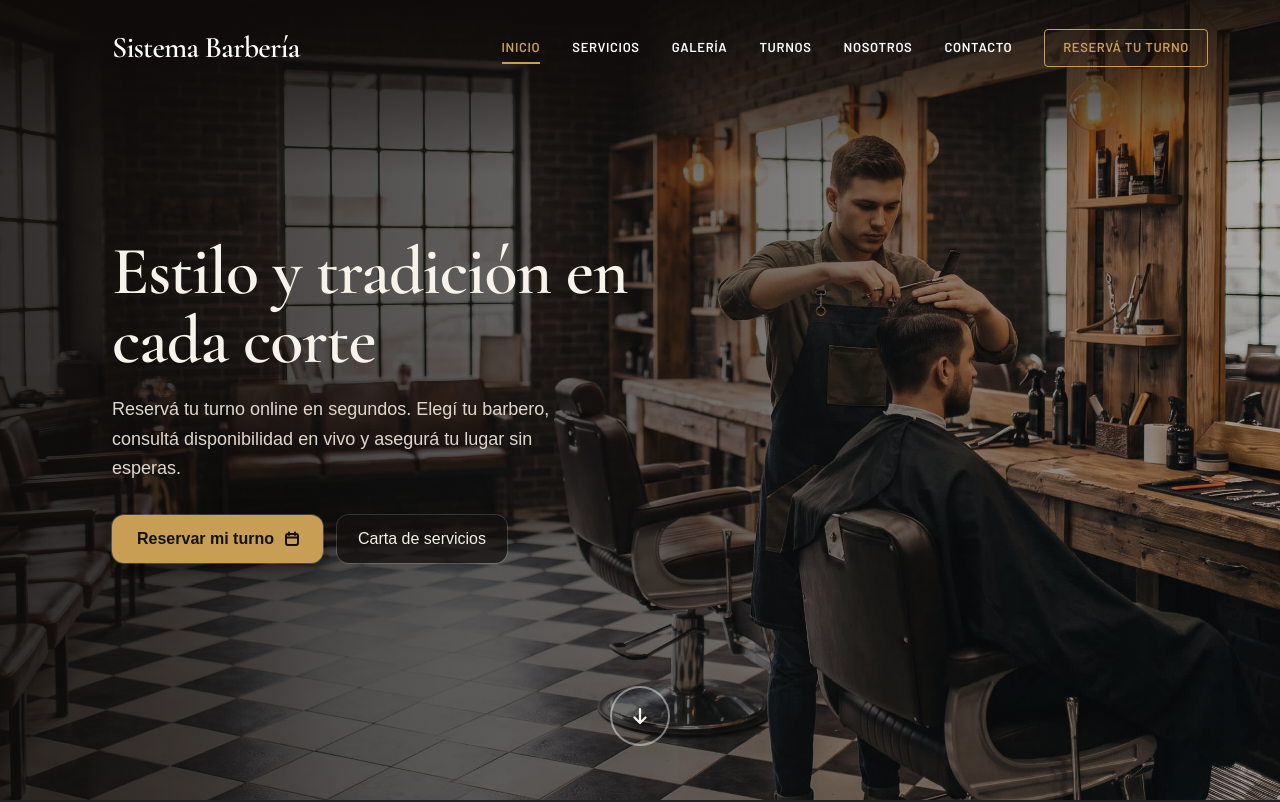
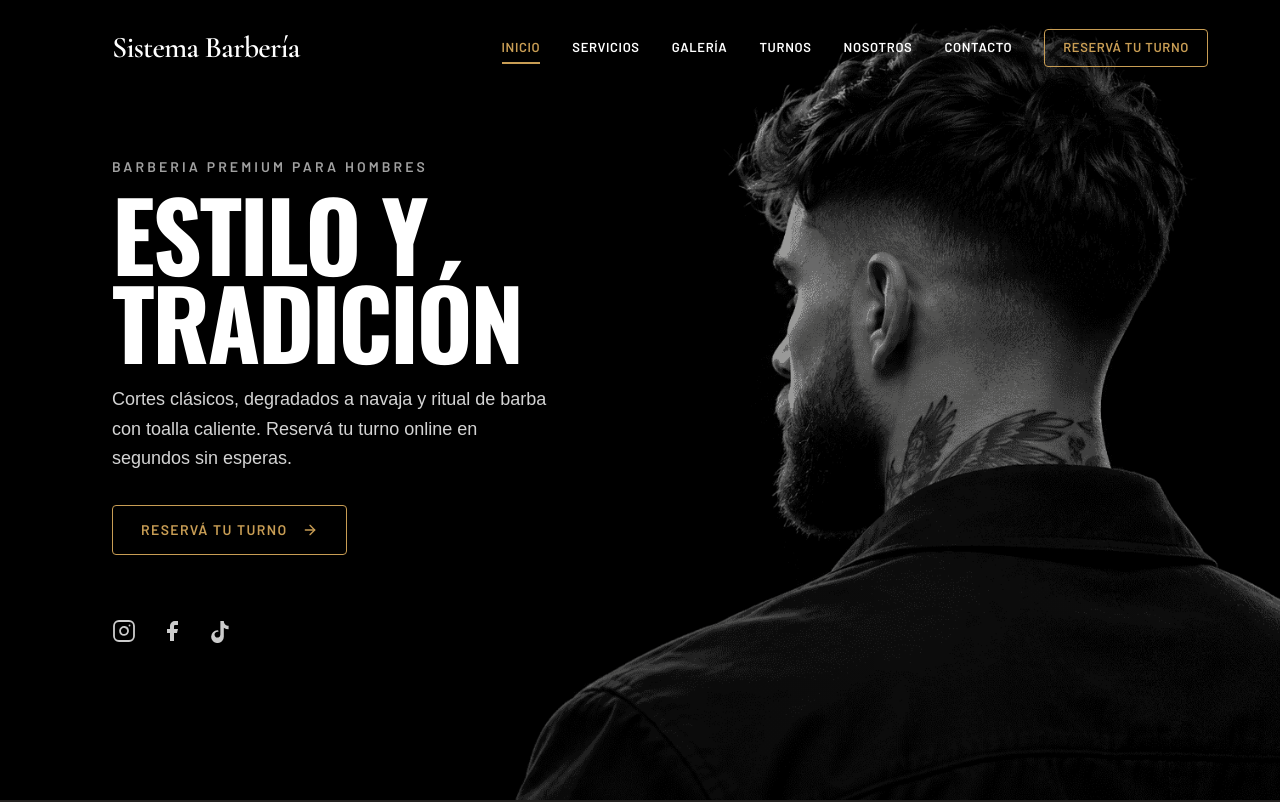
Before and after one commit to lauvis11/sistema-barberias, a Next.js app: page / in a window 1280 px wide. Shown: the top 802 px of the page. Built offline with nearby package versions, Linux system fonts and the light colour scheme.

Commit message:
style: rediseñando el hero

```diff
--- a/src/components/hero.tsx
+++ b/src/components/hero.tsx
@@ -1,118 +1,165 @@
 import Image from "next/image";
-import { Cormorant_Garamond } from "next/font/google";
+import { Oswald } from "next/font/google";
 import { siteConfig } from "@/config/site.config";
 
-const cormorant = Cormorant_Garamond({
+const oswald = Oswald({
   subsets: ["latin"],
-  weight: ["600", "700"],
+  weight: ["700"],
   display: "swap",
 });
 
+function IconoRedSocial({ red }: { red: string }) {
+  if (red === "facebook") {
+    return (
+      <svg
+        viewBox="0 0 24 24"
+        fill="currentColor"
+        aria-hidden="true"
+        className="h-6 w-6"
+      >
+        <path d="M18 2h-3a5 5 0 0 0-5 5v3H7v4h3v8h4v-8h3l1-4h-4V7a1 1 0 0 1 1-1h3z" />
+      </svg>
+    );
+  }
+
+  if (red === "tiktok") {
+    return (
+      <svg
+        viewBox="0 0 24 24"
+        fill="currentColor"
+        aria-hidden="true"
+        className="h-6 w-6"
+      >
+        <path d="M19.59 6.69a4.83 4.83 0 0 1-3.77-4.25V2h-3.45v13.67a2.89 2.89 0 0 1-5.2 1.74 2.89 2.89 0 0 1 2.31-4.64c.3 0 .58.05.85.13V11.4a6.34 6.34 0 0 0-.85-.06 6.34 6.34 0 0 0-6.34 6.34 6.34 6.34 0 0 0 6.34 6.34 6.34 6.34 0 0 0 6.34-6.34V8.71a8.2 8.2 0 0 0 4.77 1.52v-3.4a4.84 4.84 0 0 1-1-.14Z" />
+      </svg>
+    );
+  }
+
+  // instagram (defecto)
+  return (
+    <svg
+      viewBox="0 0 24 24"
+      fill="none"
+      stroke="currentColor"
+      strokeWidth="1.8"
+      strokeLinecap="round"
+      strokeLinejoin="round"
+      aria-hidden="true"
+      className="h-6 w-6"
+    >
+      <rect x="2" y="2" width="20" height="20" rx="5" ry="5" />
+      <path d="M16 11.37A4 4 0 1 1 12.63 8 4 4 0 0 1 16 11.37z" />
+      <line x1="17.5" y1="6.5" x2="17.51" y2="6.5" />
+    </svg>
+  );
+}
+
 export function Hero() {
   return (
-    <section className="relative flex min-h-svh w-full items-center overflow-hidden bg-[#0E0B09] text-[#F5F0E6]">
-      {/* Imagen de fondo */}
-      <Image
-        src="/imagen-barberia-hero.jpg"
-        alt={siteConfig.name}
-        fill
-        priority
-        sizes="100vw"
-        className="object-cover object-[70%_center] sm:object-center"
+    <section className="relative flex min-h-dvh w-full items-center overflow-hidden bg-black text-[#F5F0E6]">
+      {/* Fondo: imagen nueva de public alineada a la derecha, decorativa, con prioridad de carga */}
+      {siteConfig.hero.image && (
+        <Image
+          src={siteConfig.hero.image}
+          alt=""
+          fill
+          priority
+          sizes="100vw"
+          className="object-cover object-right md:object-[82%_center]"
+        />
+      )}
+
+      {/* Sombra de fondo muy sutil para dar profundidad y contraste sin oscurecer al sujeto */}
+      {/* 1. En celular: oscurecimiento muy leve */}
+      <div
+        aria-hidden="true"
+        className="pointer-events-none absolute inset-0 bg-black/40 md:hidden"
       />
 
-      {/* Oscurecimiento más intenso a la izquierda y más suave a la derecha */}
+      {/* 2. En escritorio: degradado muy suave de izquierda a derecha */}
       <div
         aria-hidden="true"
-        className="pointer-events-none absolute inset-0 bg-linear-to-r from-[#0E0B09]/85 via-[#0E0B09]/60 via-50% to-[#0E0B09]/35"
+        className="pointer-events-none absolute inset-0 hidden bg-linear-to-r from-black/60 via-black/20 via-45% to-transparent md:block"
       />
+
+      {/* 3. Sombra superior muy tenue bajo el navbar */}
       <div
         aria-hidden="true"
-        className="pointer-events-none absolute inset-x-0 top-0 h-44 bg-linear-to-b from-[#0E0B09]/85 via-[#0E0B09]/45 to-transparent"
+        className="pointer-events-none absolute inset-x-0 top-0 h-24 bg-linear-to-b from-black/35 to-transparent"
       />
 
-      {/* Contenido principal */}
-      <div className="relative mx-auto w-full max-w-6xl px-6 py-20 sm:px-10 lg:px-12">
+      {/* Contenido principal alineado a la izquierda y centrado verticalmente */}
+      <div className="relative z-10 mx-auto w-full max-w-6xl px-6 py-28 sm:px-10 lg:px-12">
         <div className="max-w-lg lg:max-w-xl">
+          {/* 1. Etiqueta superior en mayúsculas, texto chico, espaciado entre letras, en gris claro */}
+          <p
+            style={{ animationDelay: "0ms" }}
+            className="hero-stagger font-sans text-xs font-semibold tracking-[0.22em] text-neutral-400 uppercase sm:text-sm"
+          >
+            {siteConfig.hero.badge}
+          </p>
+
+          {/* 2. Título h1 en dos líneas, mayúsculas, tipografía condensada, escalable desde 48px hasta 96px */}
           <h1
-            style={{ animationDelay: "0ms" }}
-            className={`${cormorant.className} hero-stagger text-5xl leading-[1.02] font-semibold tracking-[-0.015em] text-[#F7F3EB] drop-shadow-[0_4px_16px_rgba(0,0,0,0.65)] sm:text-6xl lg:text-[4.25rem]`}
+            style={{ animationDelay: "100ms" }}
+            className={`${oswald.className} hero-stagger mt-3 text-[48px] leading-[0.92] font-bold tracking-tight text-white uppercase sm:text-7xl md:text-8xl lg:text-[96px]`}
           >
-            {siteConfig.tagline}
+            <span className="block">{siteConfig.hero.titleLine1}</span>
+            <span className="block">{siteConfig.hero.titleLine2}</span>
           </h1>
 
+          {/* 3. Descripción en gris claro, tamaño normal, ancho limitado */}
           <p
-            style={{ animationDelay: "140ms" }}
-            className="hero-stagger mt-5 max-w-[44ch] text-base leading-relaxed text-[#DFD7CC] drop-shadow-[0_2px_10px_rgba(0,0,0,0.6)] sm:text-lg"
+            style={{ animationDelay: "200ms" }}
+            className="hero-stagger mt-5 max-w-[44ch] text-base leading-relaxed text-neutral-300 sm:text-lg"
           >
-            {siteConfig.description} Elegí tu barbero, consultá disponibilidad en vivo y asegurá tu lugar sin esperas.
+            {siteConfig.hero.description}
           </p>
 
+          {/* 4. Botón principal con borde marrón fino sin relleno, en hover se rellena de marrón con texto negro */}
           <div
-            style={{ animationDelay: "280ms" }}
-            className="hero-stagger mt-8 flex flex-col gap-3.5 sm:flex-row sm:items-center"
+            style={{ animationDelay: "300ms" }}
+            className="hero-stagger mt-8"
           >
-            <button
-              type="button"
-              className="inline-flex h-12 items-center justify-center gap-2.5 rounded-xl border border-transparent bg-[#C89D54] ps-6 pe-5.5 text-base font-semibold text-[#14110F] shadow-[0_0_0_1px_oklch(1_0_0/0.2),0_8px_20px_oklch(0_0_0/0.5)] transition-[scale,background-color,box-shadow] duration-250 ease-out [-webkit-tap-highlight-color:transparent] hover:bg-[#D4AB63] motion-safe:enabled:active:scale-[0.96]"
+            <a
+              href={siteConfig.hero.cta.href}
+              className="group inline-flex items-center gap-3.5 rounded border border-marron bg-transparent px-7 py-3.5 font-sans text-xs font-semibold tracking-widest text-marron uppercase transition-colors duration-250 active:scale-[0.98] hover:bg-marron hover:text-black focus-visible:outline-2 focus-visible:outline-offset-2 focus-visible:outline-marron sm:text-sm"
             >
-              <span>Reservar mi turno</span>
+              <span>{siteConfig.hero.cta.label}</span>
               <svg
-                viewBox="0 0 16 16"
+                viewBox="0 0 24 24"
                 fill="none"
                 stroke="currentColor"
                 strokeWidth="2"
                 strokeLinecap="round"
                 strokeLinejoin="round"
-                className="h-4 w-4 shrink-0"
+                aria-hidden="true"
+                className="h-4 w-4 shrink-0 transition-transform duration-250 ease-out group-hover:translate-x-1.5"
               >
-                <rect
-                  x="2"
-                  y="3"
-                  width="12"
-                  height="11"
-                  rx="2"
-                  vectorEffect="non-scaling-stroke"
-                />
-                <path
-                  d="M5 1.5v2.5M11 1.5v2.5M2 6.5h12"
-                  vectorEffect="non-scaling-stroke"
-                />
+                <line x1="5" y1="12" x2="19" y2="12" />
+                <polyline points="12 5 19 12 12 19" />
               </svg>
-            </button>
+            </a>
+          </div>
 
-            <button
-              type="button"
-              className="inline-flex h-12 items-center justify-center rounded-xl border border-transparent bg-[#14110F]/75 px-5 text-base font-medium text-[#F5F0E6] shadow-[0_0_0_1px_oklch(1_0_0/0.16)] backdrop-blur-sm transition-[scale,background-color,box-shadow] duration-250 ease-out [-webkit-tap-highlight-color:transparent] hover:bg-[#14110F]/90 hover:shadow-[0_0_0_1px_oklch(1_0_0/0.26)] motion-safe:enabled:active:scale-[0.96]"
-            >
-              Carta de servicios
-            </button>
+          {/* 5. Fila de íconos de redes sociales desplazada más abajo con escalonamiento individual */}
+          <div className="mt-14 sm:mt-16 flex items-center gap-6">
+            {siteConfig.social.map((item, idx) => (
+              <a
+                key={item.red}
+                href={item.href}
+                target="_blank"
+                rel="noopener noreferrer"
+                aria-label={item.label}
+                style={{ animationDelay: `${400 + idx * 75}ms` }}
+                className="hero-stagger text-white/80 transition-colors duration-200 hover:text-marron focus-visible:outline-2 focus-visible:outline-offset-2 focus-visible:outline-marron"
+              >
+                <IconoRedSocial red={item.red} />
+              </a>
+            ))}
           </div>
         </div>
       </div>
-
-      {/* Indicador de deslizar hacia abajo */}
-      <a
-        href="#servicios"
-        aria-label="Deslizar hacia abajo"
-        style={{ animationDelay: "420ms" }}
-        className="scroll-indicator-enter absolute bottom-12 left-1/2 flex h-14 w-14 -translate-x-1/2 items-center justify-center overflow-hidden rounded-full border border-transparent bg-transparent text-[#F5F0E6] shadow-[0_0_0_2px_oklch(1_0_0/0.45)] transition-[scale,box-shadow,color] duration-250 ease-out [-webkit-tap-highlight-color:transparent] hover:text-[#C89D54] hover:shadow-[0_0_0_2px_oklch(1_0_0/0.75)] active:scale-[0.96] sm:bottom-14"
-      >
-        <svg
-          viewBox="0 0 24 24"
-          fill="none"
-          stroke="currentColor"
-          strokeWidth="2.25"
-          strokeLinecap="round"
-          strokeLinejoin="round"
-          className="h-6 w-6"
-        >
-          <path
-            d="M12 5v14M6.5 13.5 12 19l5.5-5.5"
-            vectorEffect="non-scaling-stroke"
-          />
-        </svg>
-      </a>
     </section>
   );
 }
```
